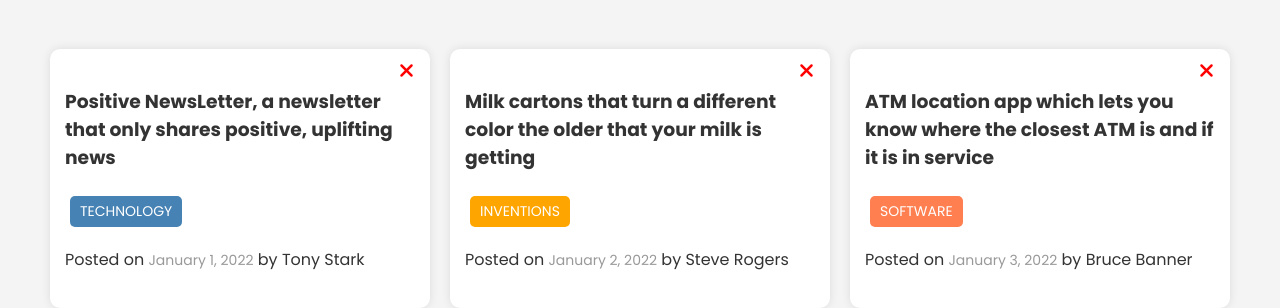
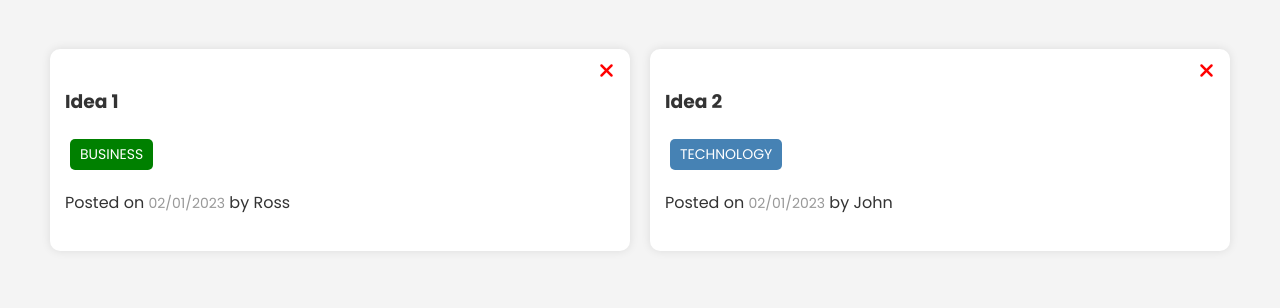
Before and after one commit to ross-brown/randomideas-api, a website built with webpack: page client/src/index.html in a window 1280 px wide. Shown: the part 90-398 px from the top of the page. Built offline with nearby package versions, Linux system fonts and the light colour scheme.

Commit message:
add an ideaList component

```diff
--- /dev/null
+++ b/client/src/components/IdeaList.js
@@ -0,0 +1,63 @@
+class IdeaList {
+  constructor() {
+    this._ideaListEl = document.querySelector("#idea-list");
+    this._ideas = [
+      {
+        id: 1,
+        text: "Idea 1",
+        tag: "Business",
+        username: "Ross",
+        date: "02/01/2023",
+      },
+      {
+        id: 2,
+        text: "Idea 2",
+        tag: "Technology",
+        username: "John",
+        date: "02/01/2023",
+      },
+    ];
+    this._validTags = new Set();
+    this._validTags.add("technology");
+    this._validTags.add("software");
+    this._validTags.add("business");
+    this._validTags.add("education");
+    this._validTags.add("health");
+    this._validTags.add("inventions");
+  }
+
+  getTagClass(tag) {
+    tag = tag.toLowerCase();
+    let tagClass = "";
+    if (this._validTags.has(tag)) {
+      tagClass = `tag-${tag}`;
+    } else {
+      tagClass = "";
+    }
+
+    return tagClass;
+  }
+
+  render() {
+    this._ideaListEl.innerHTML = this._ideas
+      .map((idea) => {
+        const tagClass = this.getTagClass(idea.tag);
+        return `
+      <div class="card">
+      <button class="delete"><i class="fas fa-times"></i></button>
+      <h3>
+        ${idea.text}
+      </h3>
+      <p class="tag ${tagClass}">${idea.tag.toUpperCase()}</p>
+      <p>
+        Posted on <span class="date">${idea.date}</span> by
+        <span class="author">${idea.username}</span>
+      </p>
+    </div>
+      `;
+      })
+      .join("");
+  }
+}
+
+export default IdeaList;
--- a/client/src/index.html
+++ b/client/src/index.html
@@ -15,48 +15,11 @@
     </header>
     <div class="container">
       <div id="idea-list" class="ideas">
-        <div class="card">
-          <button class="delete"><i class="fas fa-times"></i></button>
-          <h3>
-            Positive NewsLetter, a newsletter that only shares positive,
-            uplifting news
-          </h3>
-          <p class="tag tag-technology">TECHNOLOGY</p>
-          <p>
-            Posted on <span class="date">January 1, 2022</span> by
-            <span class="author">Tony Stark</span>
-          </p>
-        </div>
-        <div class="card">
-          <button class="delete"><i class="fas fa-times"></i></button>
-          <h3>
-            Milk cartons that turn a different color the older that your milk is
-            getting
-          </h3>
-          <p class="tag tag-inventions">INVENTIONS</p>
-          <p>
-            Posted on <span class="date">January 2, 2022</span> by
-            <span class="author">Steve Rogers</span>
-          </p>
-        </div>
-        <div class="card">
-          <button class="delete"><i class="fas fa-times"></i></button>
-          <h3>
-            ATM location app which lets you know where the closest ATM is and if
-            it is in service
-          </h3>
-          <p class="tag tag-software">SOFTWARE</p>
-          <p>
-            Posted on <span class="date">January 3, 2022</span> by
-            <span class="author">Bruce Banner</span>
-          </p>
-        </div>
       </div>
     </div>
 
     <div id="modal" class="modal">
-      <div id="form-modal" class="modal-box">
-      </div>
+      <div id="form-modal" class="modal-box"></div>
     </div>
   </body>
 </html>
--- a/client/src/index.js
+++ b/client/src/index.js
@@ -1,11 +1,14 @@
 import "@fortawesome/fontawesome-free/css/all.css";
 import Modal from "./components/Modal";
 import IdeaFrom from "./components/IdeaForm";
+import IdeaList from "./components/IdeaList";
 import "./css/style.css";
 
 const modal = new Modal();
 const ideaForm = new IdeaFrom();
 ideaForm.render();
+const ideaList = new IdeaList();
+ideaList.render();
 
 // LEARNED THIS LESSON:
 // creating a webpack boilerplate
```
